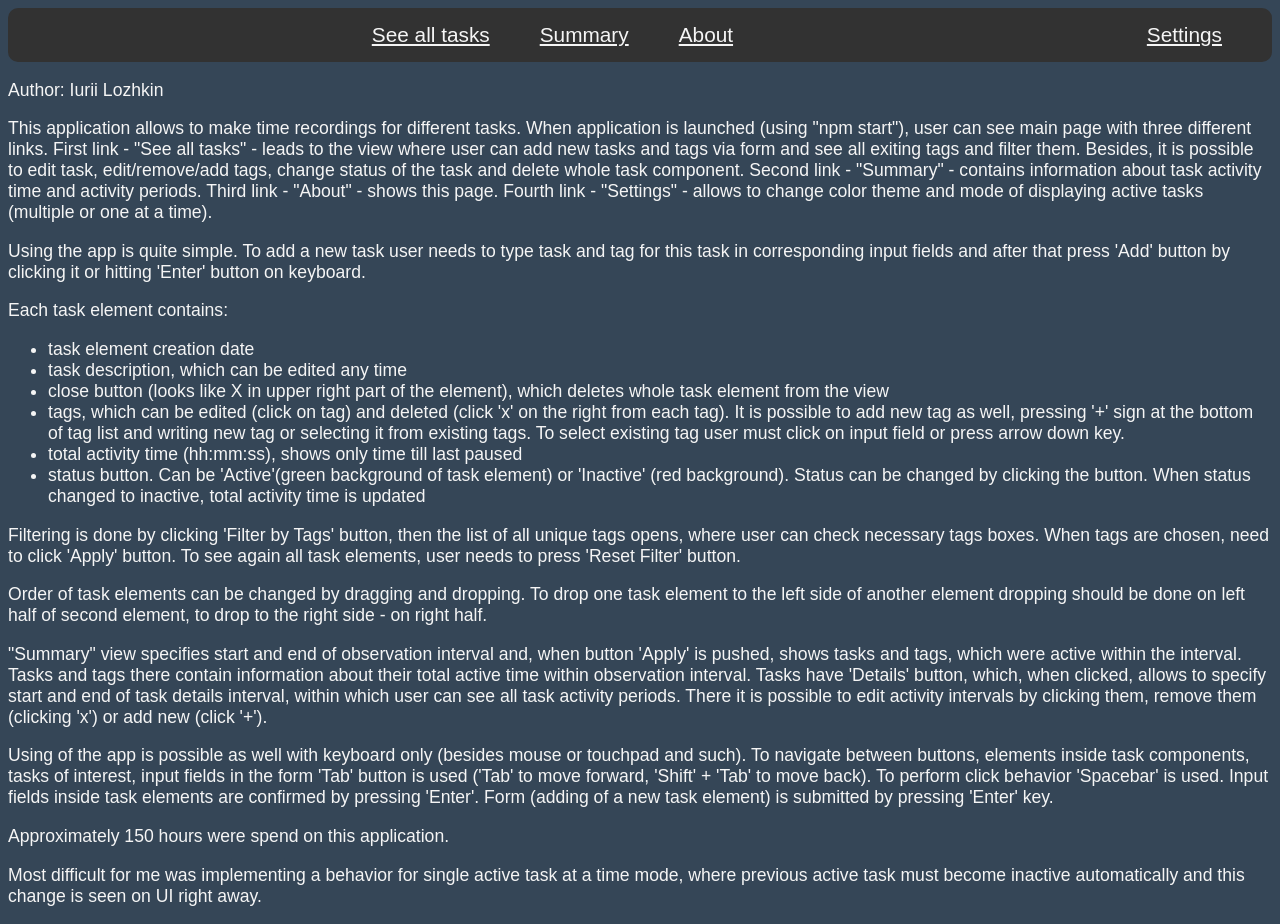
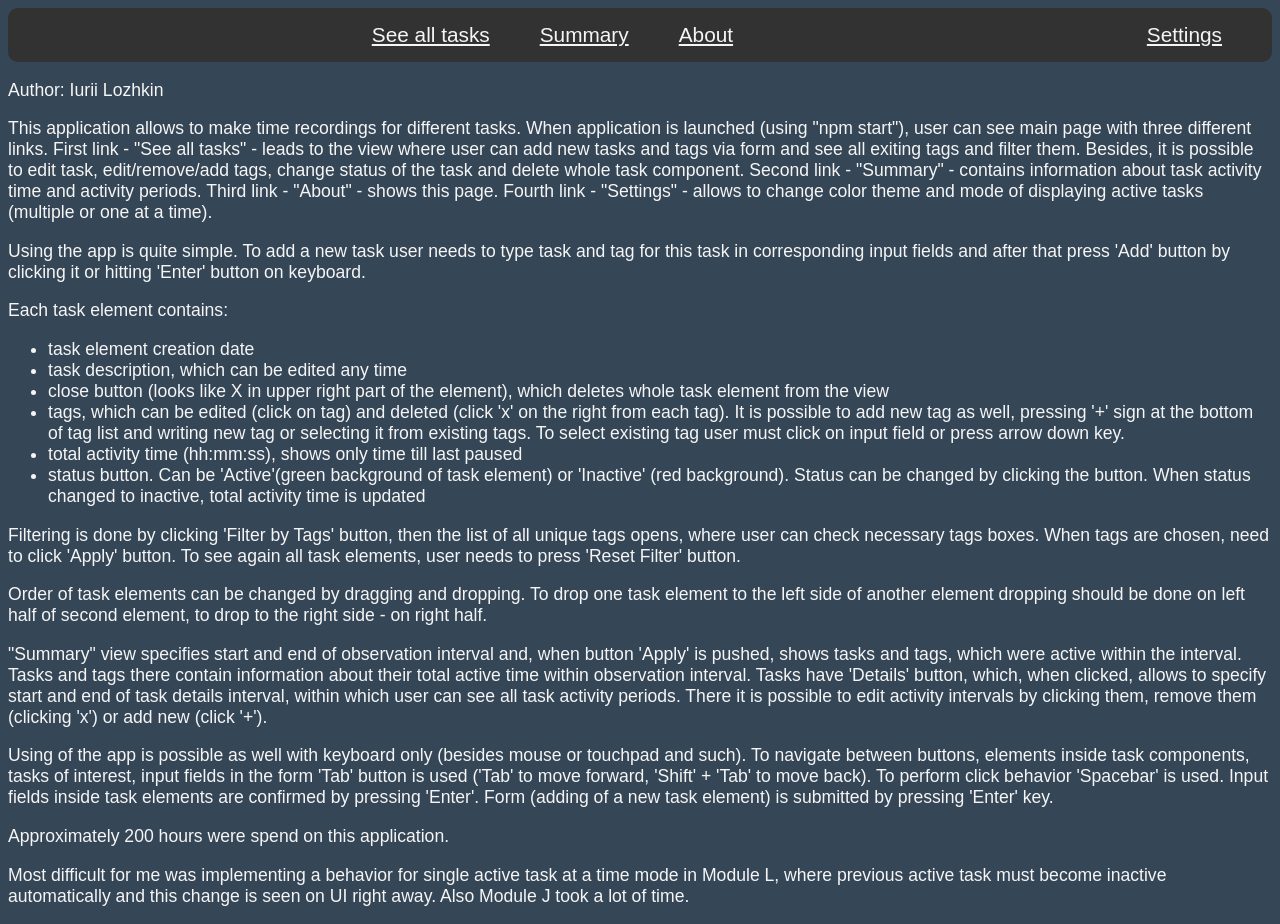
Before and after one commit to iuloz/Tasks-Activity-Monitoring, a React (Create React App) app in the folder work-hours-recording-application/: page /about in a window 1280 px wide. Built offline with nearby package versions, Linux system fonts and the light colour scheme; data requests are answered from the project's data file.

Commit message:
About view is extended

```diff
--- a/work-hours-recording-application/src/About.js
+++ b/work-hours-recording-application/src/About.js
@@ -42,8 +42,8 @@ function About() {
             <p>
                 Using of the app is possible as well with keyboard only (besides mouse or touchpad and such). To navigate between buttons, elements inside task components, tasks of interest, input fields in the form 'Tab' button is used ('Tab' to move forward, 'Shift' + 'Tab' to move back). To perform click behavior 'Spacebar' is used. Input fields inside task elements are confirmed by pressing 'Enter'. Form (adding of a new task element) is submitted by pressing 'Enter' key.
             </p>
-            <p>Approximately 150 hours were spend on this application.</p>
-            <p>Most difficult for me was implementing a behavior for single active task at a time mode, where previous active task must become inactive automatically and this change is seen on UI right away.</p>
+            <p>Approximately 200 hours were spend on this application.</p>
+            <p>Most difficult for me was implementing a behavior for single active task at a time mode in Module L, where previous active task must become inactive automatically and this change is seen on UI right away. Also Module J took a lot of time.</p>
         </div>
     )
 }
```
